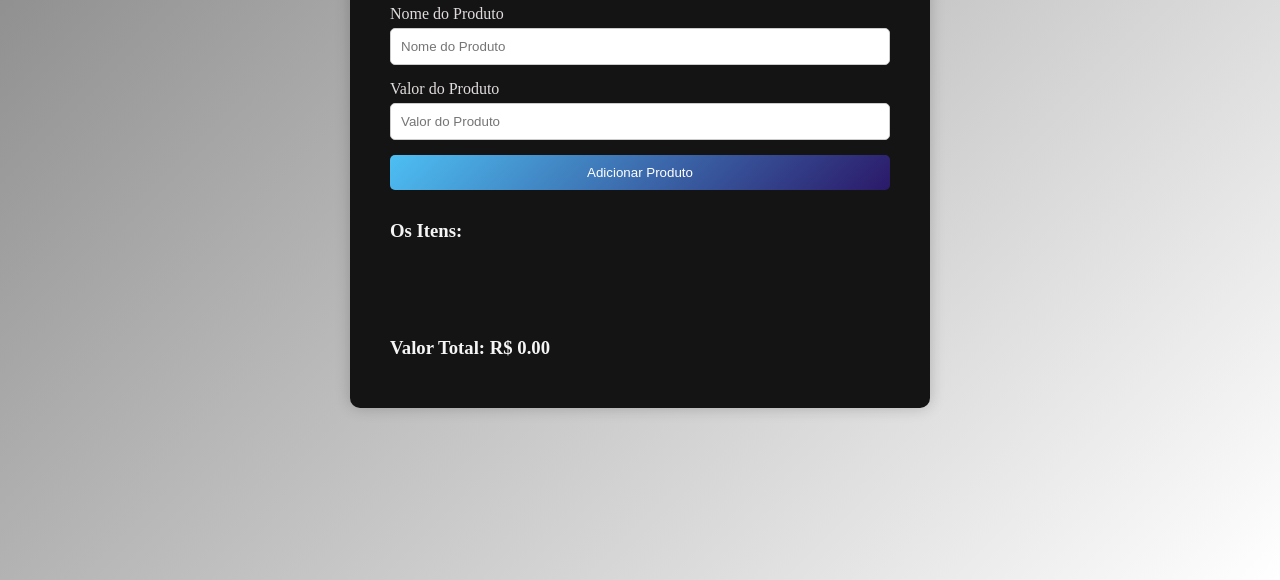
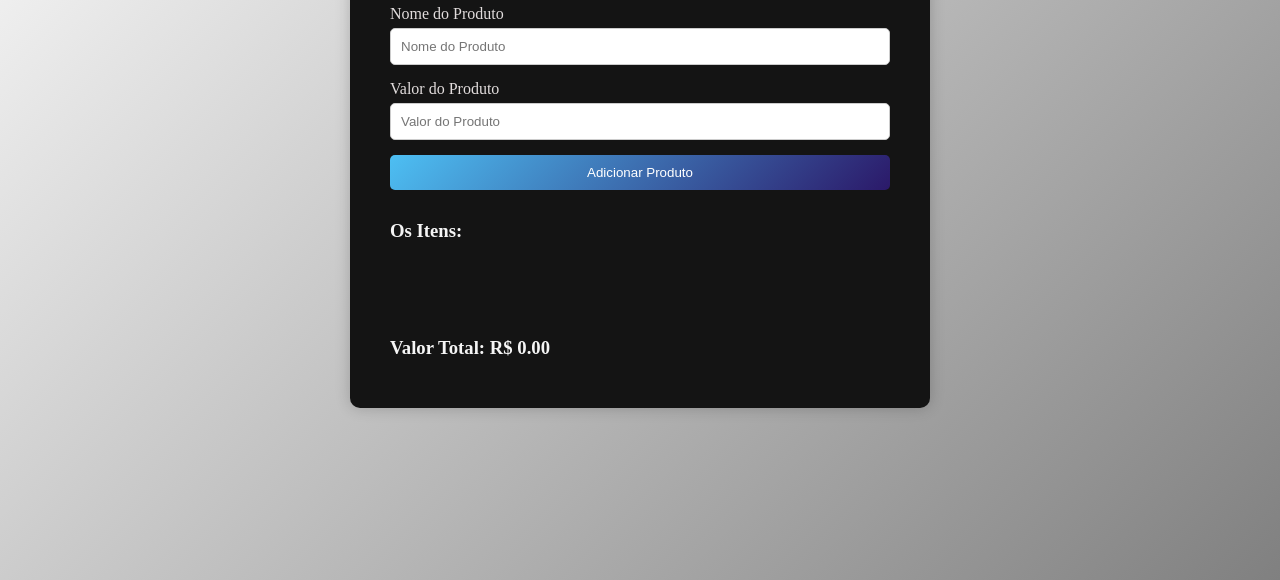
Before and after one commit to Lucas-ops-afk/Calculadora_despesas-, a plain HTML site: page index.html in a window 1280 px wide. Shown: the part 276-856 px from the top of the page. Drawn offline with Linux system fonts and the light colour scheme.

Commit message:
Update style.css

```diff
--- a/style.css
+++ b/style.css
@@ -1,6 +1,6 @@
 body {
   height: 100vh;
-  background: linear-gradient(135deg, grey, white);
+  background: linear-gradient(135deg, white, grey);
   display: flex;
   justify-content: center;
   align-items: center;
```
